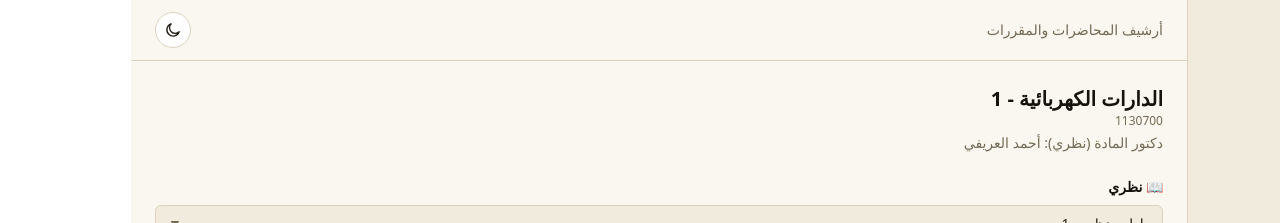
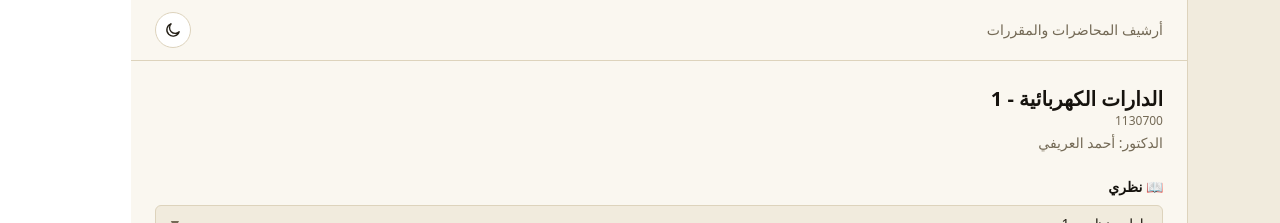
Before and after one commit to al-helal0x/QPU_assistant_404, a React (Vite) app: page /subject/circuits in a window 1280 px wide. Shown: the top 223 px of the page. Built offline with nearby package versions, Linux system fonts and the light colour scheme.

Commit message:
Changing Doctors names

```diff
--- a/src/components/admin/SubjectForm.jsx
+++ b/src/components/admin/SubjectForm.jsx
@@ -105,11 +105,17 @@ export default function SubjectForm({
   const [professorNameOverride, setProfessorNameOverride] = useState(
     () => selectedExistingVariant?.professorName ?? ""
   );
+  // اختياري: اسم دكتور/مدرّس العملي، لو مختلفاً عن دكتور النظري (لا يؤثر على أي
+  // منطق ملفات — نص عرض فقط بصفحة المادة).
+  const [professorNamePractical, setProfessorNamePractical] = useState(
+    () => selectedExistingVariant?.professorNamePractical ?? ""
+  );
 
   function selectProfessor(id) {
     setProfessorChoice(id);
     const v = existingVariants.find((x) => x.professorId === id);
     setProfessorNameOverride(v?.professorName ?? "");
+    setProfessorNamePractical(v?.professorNamePractical ?? "");
     setSetActive(v?.active ?? existingVariants.length === 0);
     setNewProfessorId("");
     setNewProfessorName("");
@@ -243,6 +249,7 @@ export default function SubjectForm({
           ? {
               professorId: effectiveProfessorId,
               professorName: isNewProfessor ? newProfessorName || effectiveProfessorId : professorNameOverride,
+              professorNamePractical,
               setActive,
             }
           : {}),
@@ -272,6 +279,7 @@ export default function SubjectForm({
     isNewProfessor,
     newProfessorName,
     professorNameOverride,
+    professorNamePractical,
     setActive,
     sections,
     initialSubject,
@@ -372,7 +380,7 @@ export default function SubjectForm({
                   <input
                     value={newProfessorName}
                     onChange={(e) => handleNewProfessorNameChange(e.target.value)}
-                    placeholder="اسم الدكتور (مثال: د. أحمد)"
+                    placeholder="اسم دكتور النظري (مثال: د. أحمد)"
                     className="min-w-0 flex-1 rounded-md border border-border bg-bg px-2 py-1 text-sm text-text"
                   />
                   <div className="flex min-w-0 flex-1 flex-col gap-1">
@@ -398,9 +406,18 @@ export default function SubjectForm({
                 <input
                   value={professorNameOverride}
                   onChange={(e) => setProfessorNameOverride(e.target.value)}
+                  placeholder="اسم دكتور النظري"
                   className="min-w-0 flex-1 rounded-md border border-border bg-bg px-2 py-1 text-sm text-text"
                 />
               )}
+
+              <input
+                value={professorNamePractical}
+                onChange={(e) => setProfessorNamePractical(e.target.value)}
+                placeholder="اسم دكتور/مدرّس العملي (اختياري — اتركه فارغاً لو نفس دكتور النظري)"
+                className="min-w-0 flex-1 rounded-md border border-border bg-bg px-2 py-1 text-sm text-text"
+              />
+
 
               <label className="flex items-center gap-1 text-xs text-text">
                 <input
--- a/src/pages/Subject.jsx
+++ b/src/pages/Subject.jsx
@@ -30,7 +30,7 @@ function itemKey(item, idx) {
 
 export default function Subject() {
   const { id } = useParams();
-  const { subject, activeProfessors, lectures, loading, notFound } = useSubjectData(id);
+  const { subject, activeProfessor, lectures, loading, notFound } = useSubjectData(id);
   const { addVisit } = useRecentlyViewed();
   const [openFile, setOpenFile] = useState(null); // { key, title, src, type } | null
 
@@ -62,19 +62,15 @@ export default function Subject() {
     <div>
       <h1 className="text-xl font-bold text-text-h">{subject.name}</h1>
       {subject.code && <p className="text-xs text-text-muted">{subject.code}</p>}
-      {/* ⚠️ 2026-07-22: تسمية موحّدة دائماً "دكتور المادة: {الاسم}" — الاسم
-          وحده يُدخله الآدمن (بلا لقب، انظر SubjectForm.jsx). لو المادة تستخدم
-          دكتورَين منفصلين (نظري/عملي، activeProfessors قد ترجع اثنين)، يُضاف
-          توضيح الدور بين قوسين لتمييزهما — بلا تغيير بالنص الأساسي للمادة
-          العادية (دكتور واحد، بلا role). */}
-      {activeProfessors.length > 0 && (
-        <div className="mt-1 space-y-0.5">
-          {activeProfessors.map((p) => (
-            <p key={p.professorId} className="text-sm text-text-muted">
-              دكتور المادة{p.role === "theory" ? " (نظري)" : p.role === "lab" ? " (عملي)" : ""}:{" "}
-              {p.professorName}
-            </p>
-          ))}
+      {activeProfessor && (
+        <div className="mt-1 text-sm text-text-muted">
+          <p>
+            {activeProfessor.professorNamePractical ? "دكتور النظري: " : "الدكتور: "}
+            {activeProfessor.professorName}
+          </p>
+          {activeProfessor.professorNamePractical && (
+            <p>دكتور العملي: {activeProfessor.professorNamePractical}</p>
+          )}
         </div>
       )}
 
```
